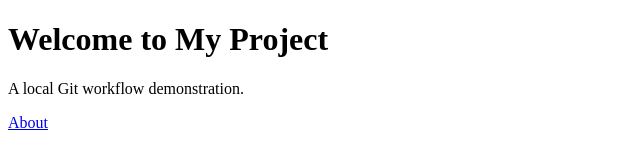
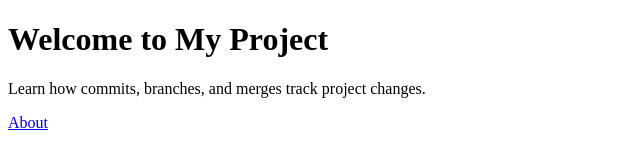
Before and after one commit to MagellaX/software-development-practices-git-workflow, a plain HTML site: page index.html in a window 1280 px wide. Shown: the whole page, without its empty margins (0-640 px from the left). Drawn offline with Linux system fonts and the light colour scheme.

Commit message:
Update home page introduction

```diff
--- a/index.html
+++ b/index.html
@@ -3,7 +3,7 @@
 <head><meta charset="utf-8"><title>My Project</title></head>
 <body>
 <h1>Welcome to My Project</h1>
-<p>A local Git workflow demonstration.</p>
+<p>Learn how commits, branches, and merges track project changes.</p>
 <a href="about.html">About</a>
 </body>
 </html>
```
